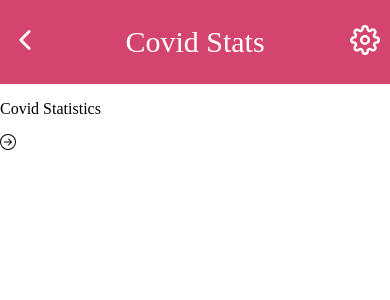
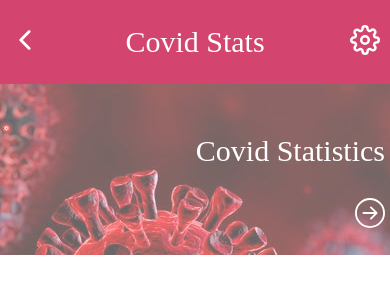
Before and after one commit to Ntwali-Josue/covid-stat, a React (Create React App) app: page / in a window 390 px wide. Shown: the top 300 px of the page. Built offline with nearby package versions, Linux system fonts and the light colour scheme.

Commit message:
Style the header component

```diff
--- a/src/styles/App.css
+++ b/src/styles/App.css
@@ -2,3 +2,24 @@
   margin: 0;
   padding: 0;
 }
+
+@media only screen and (max-width: 768px) {
+  .navbar {
+    color: #fff;
+    background-color: #d3446f;
+    padding: 25px 10px;
+    display: flex;
+    justify-content: space-between;
+    font-size: 30px;
+  }
+
+  .header {
+    padding: 20px 5px;
+    margin: 0;
+    background: url(/src/images/covid-logo.jpg);
+    opacity: 0.6;
+    color: #fff;
+    text-align: right;
+    font-size: 30px;
+  }
+}
```
